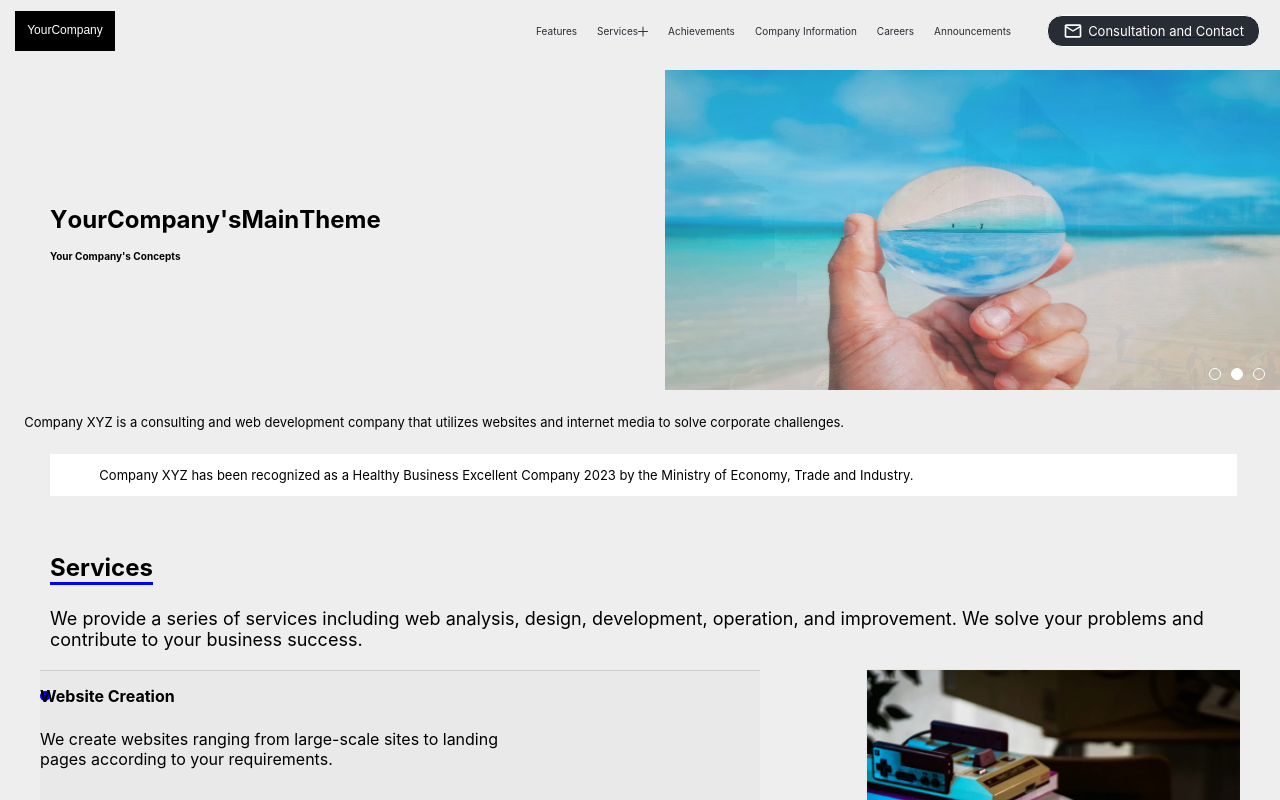
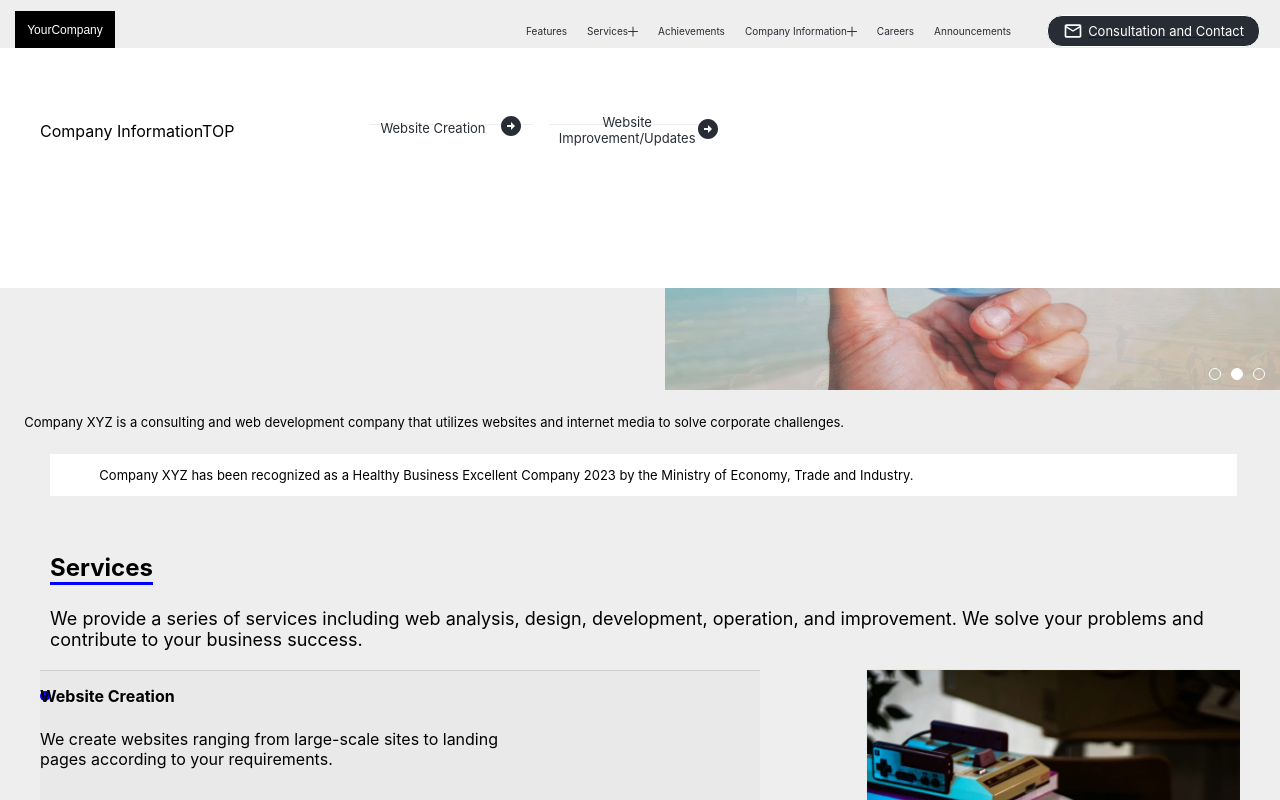
Before and after one commit to ultimania/react-rainbow-japan, a React (Create React App) app: page / in a window 1280 px wide. Shown: the top 800 px of the page. Built offline with nearby package versions, Linux system fonts and the light colour scheme.

Commit message:
fix: navigation layout for responsive

```diff
--- a/src/components/Elements/List/NavigationList.module.scss
+++ b/src/components/Elements/List/NavigationList.module.scss
@@ -2,7 +2,7 @@ nav.main {
   position: relative;
   display: flex;
 
-  ul {
+  ol {
     display: flex;
     justify-content: flex-end;
     list-style: none;
@@ -19,7 +19,6 @@ nav.main {
         background-color: #fff;
         left: 0;
         z-index: 0;
-        opacity: 0;
         transition: opacity 0.3s;
 
         .title {
@@ -45,7 +44,7 @@ nav.main {
       opacity: 0;
     }
 
-    ul {
+    ol {
       li.nav-item {
         padding: 10px 0;
         margin: 0 10px;
@@ -55,6 +54,7 @@ nav.main {
           top: 48px;
           padding: 5vh;
           align-items: center;
+          opacity: 0;
 
           &.hoverd {
             z-index: 11;
@@ -121,7 +121,7 @@ nav.main {
       }
     }
 
-    ul {
+    ol {
       display: flex;
       flex-direction: column;
       justify-content: flex-start;
@@ -142,9 +142,8 @@ nav.main {
         opacity: 0;
         background-color: #fff;
         transition: all 0.2s ease-in;
-        padding: 3vh;
+        padding: 2vh;
         margin: 4vh 0 0 0;
-        height: 0;
         z-index: 12;
 
         &.active {
@@ -157,17 +156,21 @@ nav.main {
           padding: 1.2ex 0;
           margin: 10px 10px;
           font-size: large;
-          height: 0px;
-          transition: height 0.2s ease-in;
+          height: auto;
 
           .submenu {
-            transition: all 0.3s ease-in;
-            opacity: 0;
+            height: 0;
             flex-direction: column;
             align-items: baseline;
-            padding: 2vh;
+            overflow: hidden;
+            transition: height 0.3s ease-in;
+
+            .title {
+              padding: 1vh;
+            }
 
             .nav-items {
+              padding: 1vh;
               flex-direction: column;
               display: flex;
               width: 100%;
@@ -175,9 +178,9 @@ nav.main {
           }
 
           &.hoverd {
-            height: fit-content;
             .submenu {
-              opacity: 1;
+              height: 50vh;
+              transition: height 0.3s ease-in;
             }
           }
         }
--- a/src/components/Elements/List/NavigationList.tsx
+++ b/src/components/Elements/List/NavigationList.tsx
@@ -16,6 +16,7 @@ type NavigationListProps = {
 export const NavigationList = (props: NavigationListProps) => {
   const [hoverIndex, setHoverIndex] = useState<number | null>(null)
   const [isHamburgerOpen, setIsHamburgerOpen] = useState<boolean>(false)
+  const drawerClassName: string = props.drawer ? 'drawer' : 'non-drawer'
 
   const handleHumburgerClick = () => {
     setIsHamburgerOpen(!isHamburgerOpen)
@@ -25,15 +26,23 @@ export const NavigationList = (props: NavigationListProps) => {
     setHoverIndex(index)
   }
 
-  const renderSubMenu = (item: NavigationItem, navIndex: number) => {
+  const renderMenuItem = (item: NavigationItem, navIndex: number) => {
     return (
-      item.subItems && (
       <>
+        <SimpleLink
+          href={item.href}
+          drawer={props.drawer && item.subItems ? true : false}
+          onDrawerClick={() =>
+            setHoverIndex(hoverIndex === navIndex ? null : navIndex)
+          }
+        >
+          {item.name}
+        </SimpleLink>
+        {item.subItems &&
           <div
             className={`${styleModule['submenu']}`}
             onMouseEnter={() => handleItemHover(navIndex)}
           >
-            <>
             <div className={styleModule['title']}>{`${item.name}TOP`}</div>
             <div className={styleModule['nav-items']}>
               {item.subItems?.map((subItem, index) => (
@@ -44,65 +53,50 @@ export const NavigationList = (props: NavigationListProps) => {
                 </div>
               ))}
             </div>
+          </div>
+        }
       </>
-          </div>
-        </>
-      )
     )
   }
 
   return (
     <nav
       className={`${styleModule['main']} ${
-        isHamburgerOpen ? styleModule['active'] : ''
+        isHamburgerOpen && styleModule['active']
       }`}
     >
-      <ul
-        className={`${isHamburgerOpen ? styleModule['active'] : ''} ${
-          props.drawer ? styleModule['drawer'] : styleModule['non-drawer']
+      <ol
+        className={`${isHamburgerOpen && styleModule['active']} ${
+          styleModule[drawerClassName]
         }`}
       >
         {props.items.map((item, index) => (
           <li
-            className={`${styleModule['nav-item']} ${hoverIndex === index ? styleModule['hoverd'] : ''}`}
+            className={`${styleModule['nav-item']} ${
+              hoverIndex === index && styleModule['hoverd']
+            }`}
             key={index}
             onMouseEnter={() => handleItemHover(index)}
             onMouseLeave={() => handleItemHover(null)}
           >
-            <SimpleLink
-              href={item.href}
-              drawer={props.drawer && item.subItems ? true : false}
-              onDrawerClick={()=>setHoverIndex(hoverIndex === index ? null : index)}
-            >
-              {item.name}
-            </SimpleLink>
-            {renderSubMenu(item, index)}
+            {renderMenuItem(item, index)}
           </li>
         ))}
-      </ul>
-      {props.drawer ? (
+      </ol>
+      {props.drawer && (
         <button
           className={styleModule['hamburger']}
           onClick={handleHumburgerClick}
         >
+          {Array.from({ length: 3 }, (_, index) => (
             <span
               className={`${styleModule['bar']} ${
                 isHamburgerOpen ? styleModule['active'] : ''
               }`}
-          ></span>
-          <span
-            className={`${styleModule['bar']} ${
-              isHamburgerOpen ? styleModule['active'] : ''
-            }`}
-          ></span>
-          <span
-            className={`${styleModule['bar']} ${
-              isHamburgerOpen ? styleModule['active'] : ''
-            }`}
-          ></span>
+              key={index}
+            />
+          ))}
         </button>
-      ) : (
-        ''
       )}
     </nav>
   )
--- a/src/data.ts
+++ b/src/data.ts
@@ -73,6 +73,16 @@ export const headerNavItems = [
   {
     name: 'Company Information',
     href: '/dummy',
+    subItems: [
+      {
+        name: 'Website Creation',
+        href: '/dummy',
+      },
+      {
+        name: 'Website Improvement/Updates',
+        href: '/dummy',
+      },
+    ],
   },
   {
     name: 'Careers',
```
Lines whose indentation alone changed are shown as unchanged.
